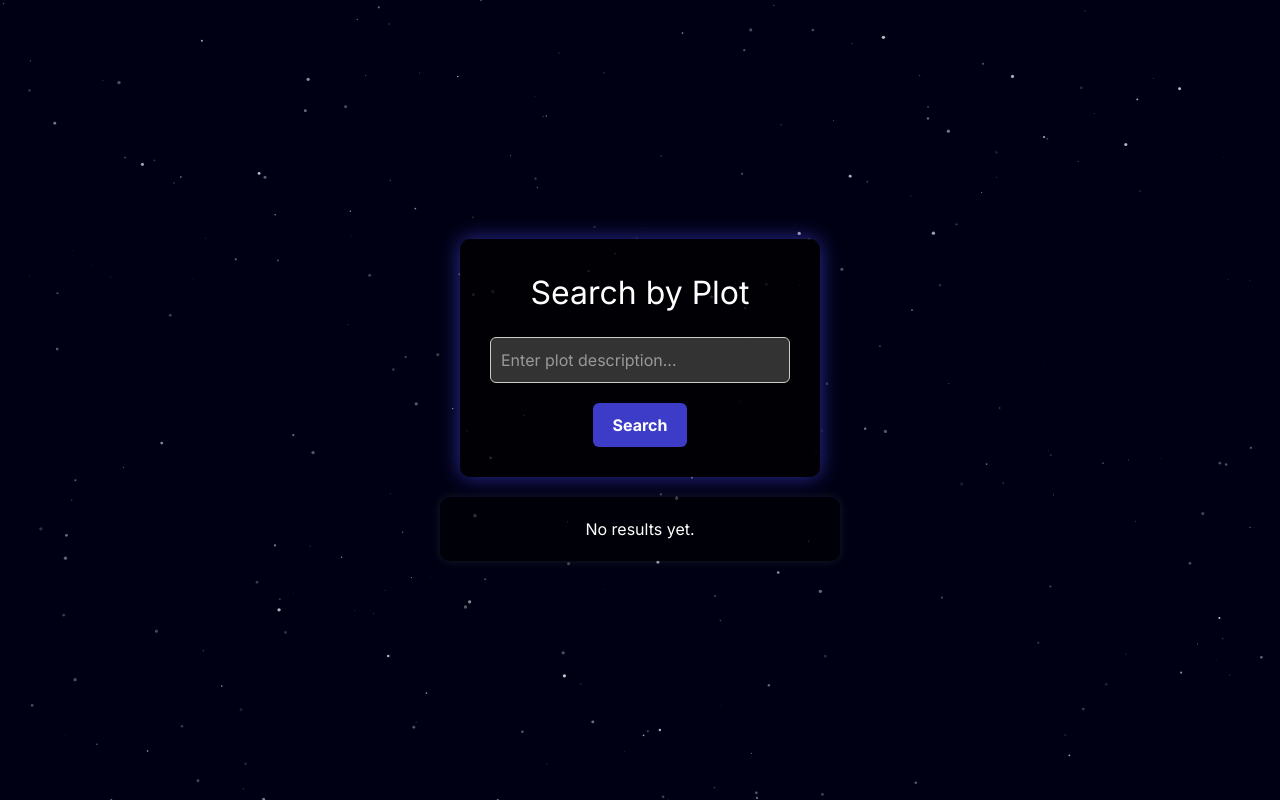
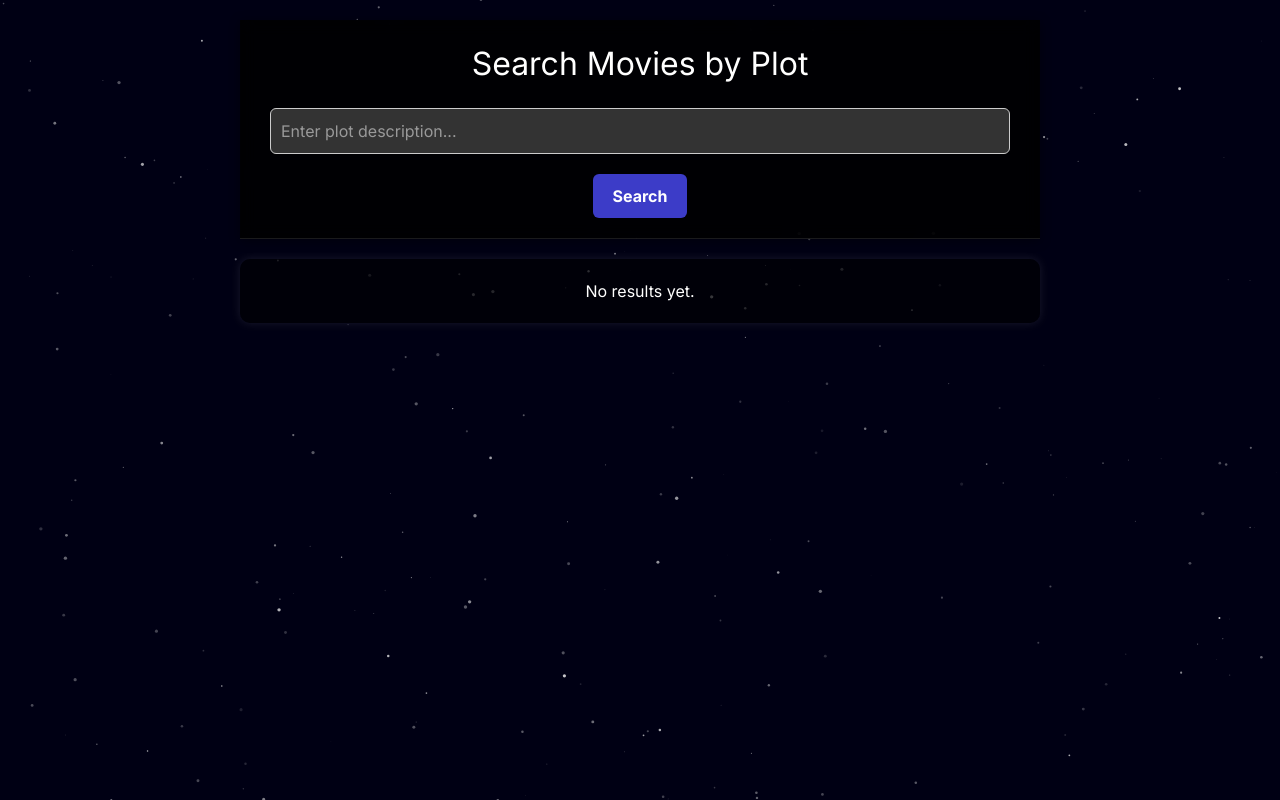
Before and after one commit to girish-j04/cine-stellation, a Next.js app in the folder client/: page /plot in a window 1280 px wide. Built offline with nearby package versions, Linux system fonts and the light colour scheme.

Commit message:
sohank-ML-model-integration-changes

```diff
--- a/client/src/app/plot/page.js
+++ b/client/src/app/plot/page.js
@@ -1,49 +1,68 @@
 'use client';
 import { useState } from 'react';
 import StarryBackground from '@/app/components/StarryBackground';
+import getApiBaseUrl from '@/app/utils/getApiBaseUrl';
 
 export default function PlotSearchPage() {
   const [query, setQuery] = useState('');
   const [results, setResults] = useState([]);
   const [loading, setLoading] = useState(false);
-
-  const dummyAPI = async (plotDescription) => {
-    // Simulate a delay
-    await new Promise((res) => setTimeout(res, 1000));
-
-    // Fake results (replace with actual API later)
-    return [
-      { id: 1, title: 'Interstellar (2014)', match: 92 },
-      { id: 2, title: 'The Martian (2015)', match: 87 },
-      { id: 3, title: 'Gravity (2013)', match: 83 },
-      { id: 4, title: 'Contact (1997)', match: 76 },
-    ];
-  };
+  const [error, setError] = useState('');
 
   const handleSubmit = async (e) => {
     e.preventDefault();
     if (!query.trim()) return;
+
     setLoading(true);
-    const response = await dummyAPI(query);
-    setResults(response);
-    setLoading(false);
+    setResults([]);
+    setError('');
+
+    try {
+      const res = await fetch(`${getApiBaseUrl()}/ml/query`, {
+        method: 'POST',
+        headers: { 'Content-Type': 'application/json' },
+        body: JSON.stringify({ query, top_k: 5 }),
+      });
+
+      const data = await res.json();
+      console.log("API response:", data);
+
+      const formattedResults = (data.results || []).map((movie, index) => ({
+        id: index + 1,
+        title: movie.title || 'Untitled',
+        overview: movie.overview || '',
+        release_date: movie.release_date || '',
+        cast: movie.cast || '',
+        director: movie.director || '',
+        match: 80 + Math.floor(Math.random() * 15),
+      }));
+
+      console.log("Formatted results:", formattedResults);
+      setResults(formattedResults);
+    } catch (err) {
+      console.error(err);
+      setError('Something went wrong while fetching data.');
+    } finally {
+      setLoading(false);
+    }
   };
 
   return (
     <div style={{
-      width: '100vw',
-      height: '100vh',
+      minHeight: '100vh',
+      width: '100%',
+      background: '#181822',
+      overflowY: 'auto',
+      paddingBottom: '40px',
+      paddingTop: '20px',
+      display: 'flex',
+      flexDirection: 'column',
+      alignItems: 'center',
       position: 'relative',
-      background: '#181822',
-      overflow: 'hidden',
-      display: 'flex',
-      justifyContent: 'center',
-      alignItems: 'center',
-      flexDirection: 'column',
     }}>
-      {/* Stars */}
+      {/* Starry Background */}
       <div style={{
-        position: 'absolute',
+        position: 'fixed',
         top: 0,
         left: 0,
         width: '100%',
@@ -56,15 +75,19 @@ export default function PlotSearchPage() {
 
       {/* Search Box */}
       <form onSubmit={handleSubmit} style={{
-        zIndex: 2,
-        backgroundColor: 'rgba(0,0,0,0.75)',
-        padding: '30px',
-        borderRadius: '10px',
-        boxShadow: '0 0 20px rgba(75, 75, 250, 0.6)',
+        zIndex: 100,
+        position: 'sticky',
+        top: 0,
+        backgroundColor: 'rgba(0,0,0,0.85)',
+        padding: '20px 30px',
+        borderBottom: '1px solid rgba(255,255,255,0.1)',
+        boxShadow: '0 2px 10px rgba(0,0,0,0.4)',
         display: 'flex',
         flexDirection: 'column',
         alignItems: 'center',
-        marginBottom: '20px',
+        width: '100%',
+        maxWidth: '800px',
+        backdropFilter: 'blur(8px)',
       }}>
         <h1 style={{
           color: 'white',
@@ -72,7 +95,7 @@ export default function PlotSearchPage() {
           fontSize: '2rem',
           textAlign: 'center'
         }}>
-          Search by Plot
+          Search Movies by Plot
         </h1>
 
         <input
@@ -81,7 +104,7 @@ export default function PlotSearchPage() {
           onChange={(e) => setQuery(e.target.value)}
           placeholder="Enter plot description..."
           style={{
-            width: '300px',
+            width: '100%',
             padding: '10px',
             borderRadius: '6px',
             border: '1px solid #ccc',
@@ -104,28 +127,40 @@ export default function PlotSearchPage() {
         }}>
           {loading ? 'Searching...' : 'Search'}
         </button>
+
+        {error && <p style={{ color: 'red', marginTop: '20px' }}>{error}</p>}
       </form>
 
       {/* Results Section */}
       <div style={{
-        zIndex: 2,
+        position: 'relative',
+        zIndex: 10,
+        width: '100%',
+        maxWidth: '800px',
+        marginTop: '20px',
+        padding: '20px',
         backgroundColor: 'rgba(0,0,0,0.6)',
-        padding: '20px',
         borderRadius: '10px',
-        width: '400px',
         color: 'white',
         boxShadow: '0 0 10px rgba(255,255,255,0.1)',
+        marginBottom: '40px',
       }}>
         {results.length > 0 ? (
           <div>
-            <h2 style={{ marginBottom: '10px' }}>Recommended Movies:</h2>
-            <ul style={{ listStyle: 'none', padding: 0 }}>
-              {results.map(movie => (
-                <li key={movie.id} style={{ marginBottom: '10px' }}>
-                  {movie.title} — <span style={{ color: '#8be9fd' }}>{movie.match}% match</span>
-                </li>
-              ))}
-            </ul>
+            <h2 style={{ marginBottom: '20px' }}>Recommended Movies:</h2>
+            {results.map(movie => (
+              <div key={movie.id} style={{
+                marginBottom: '20px',
+                borderBottom: '1px solid #444',
+                paddingBottom: '10px'
+              }}>
+                <h3>{movie.title} <span style={{ color: '#8be9fd' }}>({movie.match}% match)</span></h3>
+                <p><strong>Overview:</strong> {movie.overview}</p>
+                <p><strong>Release Date:</strong> {movie.release_date}</p>
+                <p><strong>Director:</strong> {movie.director}</p>
+                <p><strong>Cast:</strong> {movie.cast}</p>
+              </div>
+            ))}
           </div>
         ) : (
           !loading && <p style={{ textAlign: 'center' }}>No results yet.</p>
--- /dev/null
+++ b/client/src/app/utils/getApiBaseUrl.js
@@ -0,0 +1,5 @@
+// getApiBaseUrl.js
+
+export default function getApiBaseUrl() {
+    return process.env.NEXT_PUBLIC_API_BASE_URL || "http://127.0.0.1:8000";
+  }
```
Also changed, not shown: 2 other files (tests, documents, lock files or other folders).
